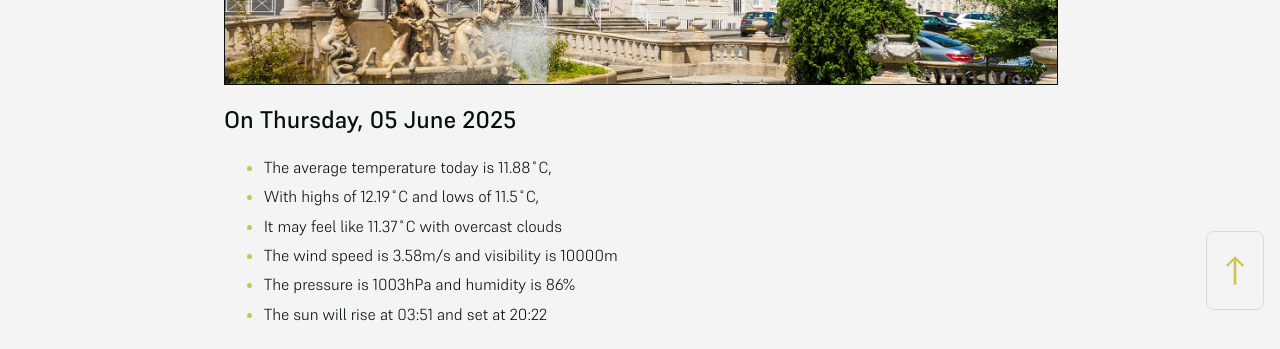
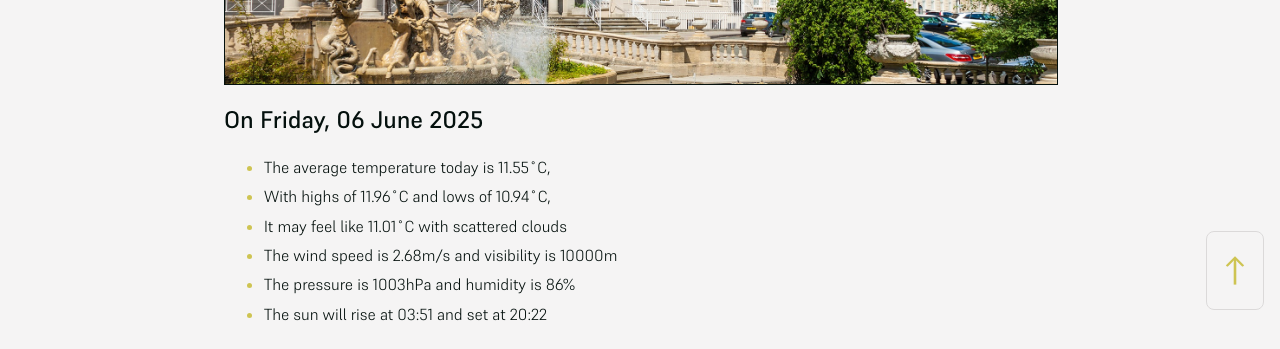
Before and after one commit to mat-0/cheltenham-open-data, a Jekyll site: the page built from index.md, in a window 1280 px wide. Shown: the part 574-923 px from the top of the page. Built offline with Jekyll 4.4.1, drawn with Linux system fonts in a browser that asks for light colours.

Commit message:
Updated 2025-06-06 01:24:35

```diff
--- a/index.md
+++ b/index.md
@@ -8,12 +8,12 @@ seo: Menu
 ![Logo](/images/logo.jpg){:width="832px"}
 
 <!-- weather_marker starts -->
-## On Thursday, 05 June 2025
+## On Friday, 06 June 2025
 
-- The average temperature today is 11.88˚C,
-- With highs of 12.19˚C and lows of 11.5˚C,
-- It may feel like 11.37˚C with overcast clouds
-- The wind speed is 3.58m/s and visibility is 10000m
+- The average temperature today is 11.55˚C,
+- With highs of 11.96˚C and lows of 10.94˚C,
+- It may feel like 11.01˚C with scattered clouds
+- The wind speed is 2.68m/s and visibility is 10000m
 - The pressure is 1003hPa and humidity is 86%
 - The sun will rise at 03:51 and set at 20:22
 
```
Also changed, not shown: _data/flood.json (+4 -4 lines), _pages/news.md (+13 -13 lines), _pages/terrorism.md (+1 -1 lines).
